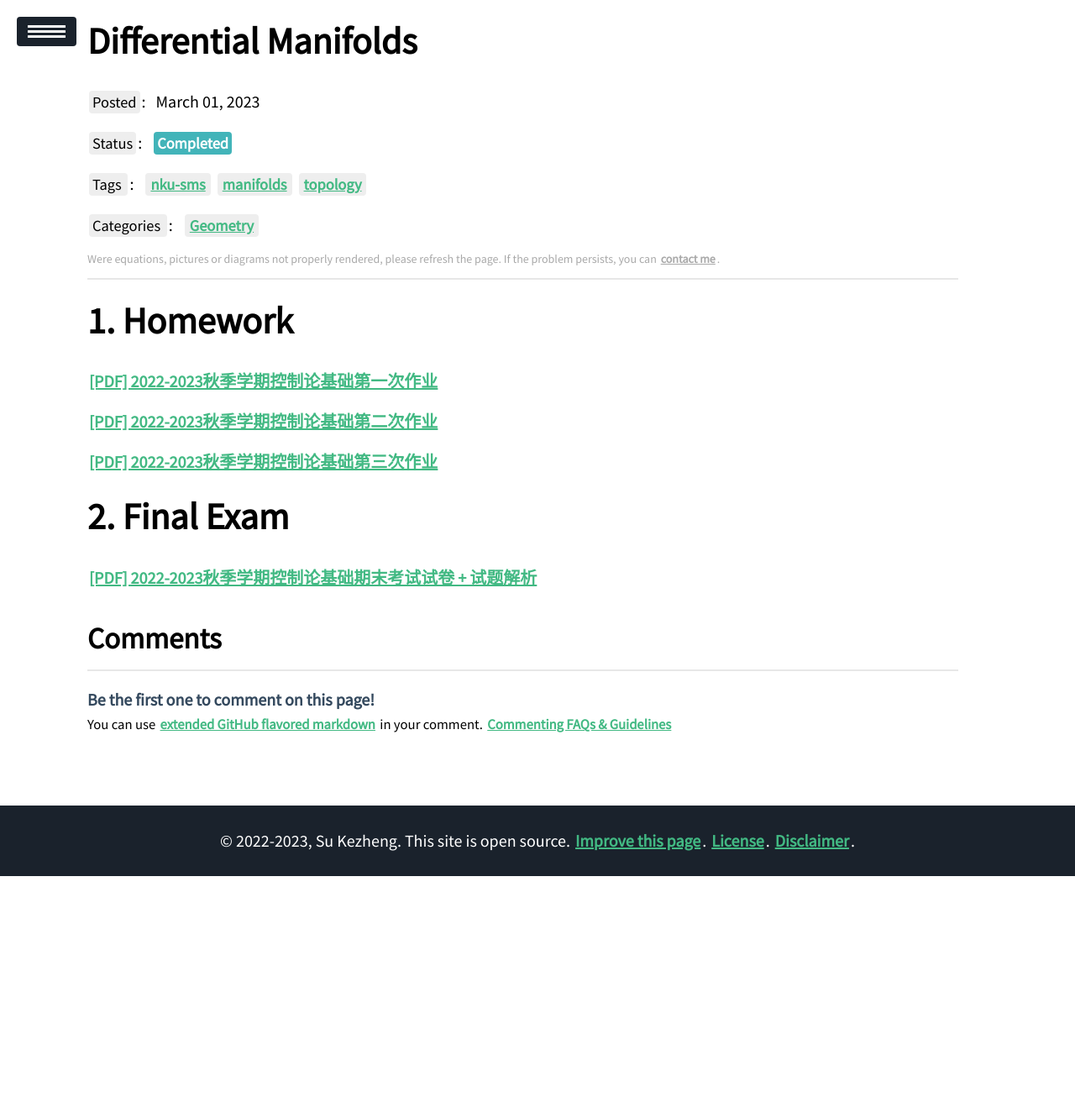
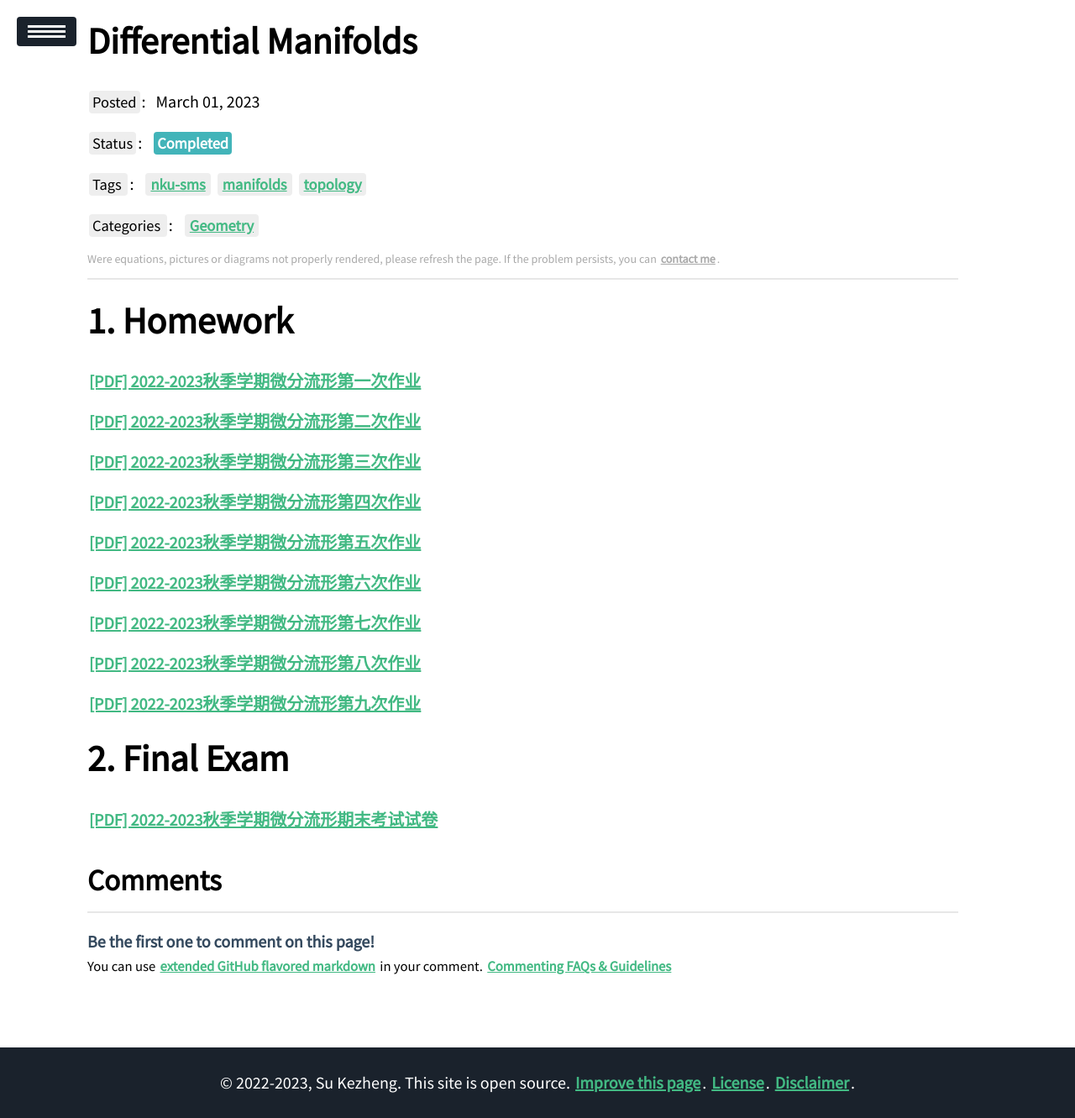
Before and after one commit to ssskz/ssskz.github.io, a Jekyll site: the page built from _posts/2023-3-1-Differential-Manifolds.md, in a window 1280 px wide. Shown: the whole page at 84% size. Built offline with Jekyll 4.4.1, drawn with Linux system fonts in a browser that asks for light colours; our own code applies the rules of GitHub Pages for plain Markdown files; a script that is not in the unit is left out; before the commit the page ends 1043 px from its top, so only the background shows below that.

Commit message:
update
Signed-off-by: ssskz <12497590+ssskz@user.noreply.gitee.com>

```diff
--- a/_posts/2023-3-1-Differential-Manifolds.md
+++ b/_posts/2023-3-1-Differential-Manifolds.md
@@ -11,12 +11,24 @@ description: Sharing of learning materials (homework and exams) about **Differen
 
 # Homework
 
-<p><a href="https://ssskz.github.io/materials/控制论基础1.pdf" target="_blank">[PDF] 2022-2023秋季学期控制论基础第一次作业 </a></p>
+<p><a href="https://ssskz.github.io/materials/微分流形/作业1.pdf" target="_blank">[PDF] 2022-2023秋季学期微分流形第一次作业 </a></p>
 
-<p><a href="https://ssskz.github.io/materials/控制论基础2.pdf" target="_blank">[PDF] 2022-2023秋季学期控制论基础第二次作业 </a></p>
+<p><a href="https://ssskz.github.io/materials/微分流形/作业2.pdf" target="_blank">[PDF] 2022-2023秋季学期微分流形第二次作业 </a></p>
 
-<p><a href="https://ssskz.github.io/materials/控制论基础3.pdf" target="_blank">[PDF] 2022-2023秋季学期控制论基础第三次作业 </a></p>
+<p><a href="https://ssskz.github.io/materials/微分流形/作业3.pdf" target="_blank">[PDF] 2022-2023秋季学期微分流形第三次作业 </a></p>
+
+<p><a href="https://ssskz.github.io/materials/微分流形/作业4.pdf" target="_blank">[PDF] 2022-2023秋季学期微分流形第四次作业 </a></p>
+
+<p><a href="https://ssskz.github.io/materials/微分流形/作业5.pdf" target="_blank">[PDF] 2022-2023秋季学期微分流形第五次作业 </a></p>
+
+<p><a href="https://ssskz.github.io/materials/微分流形/作业6.pdf" target="_blank">[PDF] 2022-2023秋季学期微分流形第六次作业 </a></p>
+
+<p><a href="https://ssskz.github.io/materials/微分流形/作业7.pdf" target="_blank">[PDF] 2022-2023秋季学期微分流形第七次作业 </a></p>
+
+<p><a href="https://ssskz.github.io/materials/微分流形/作业8.pdf" target="_blank">[PDF] 2022-2023秋季学期微分流形第八次作业 </a></p>
+
+<p><a href="https://ssskz.github.io/materials/微分流形/作业9.pdf" target="_blank">[PDF] 2022-2023秋季学期微分流形第九次作业 </a></p>
 
 # Final Exam
 
-<p><a href="https://ssskz.github.io/materials/控制论基础期末考试.pdf" target="_blank">[PDF] 2022-2023秋季学期控制论基础期末考试试卷 + 试题解析</a></p>
+<p><a href="https://ssskz.github.io/materials/控制论基础期末考试.pdf" target="_blank">[PDF] 2022-2023秋季学期微分流形期末考试试卷</a></p>
```
